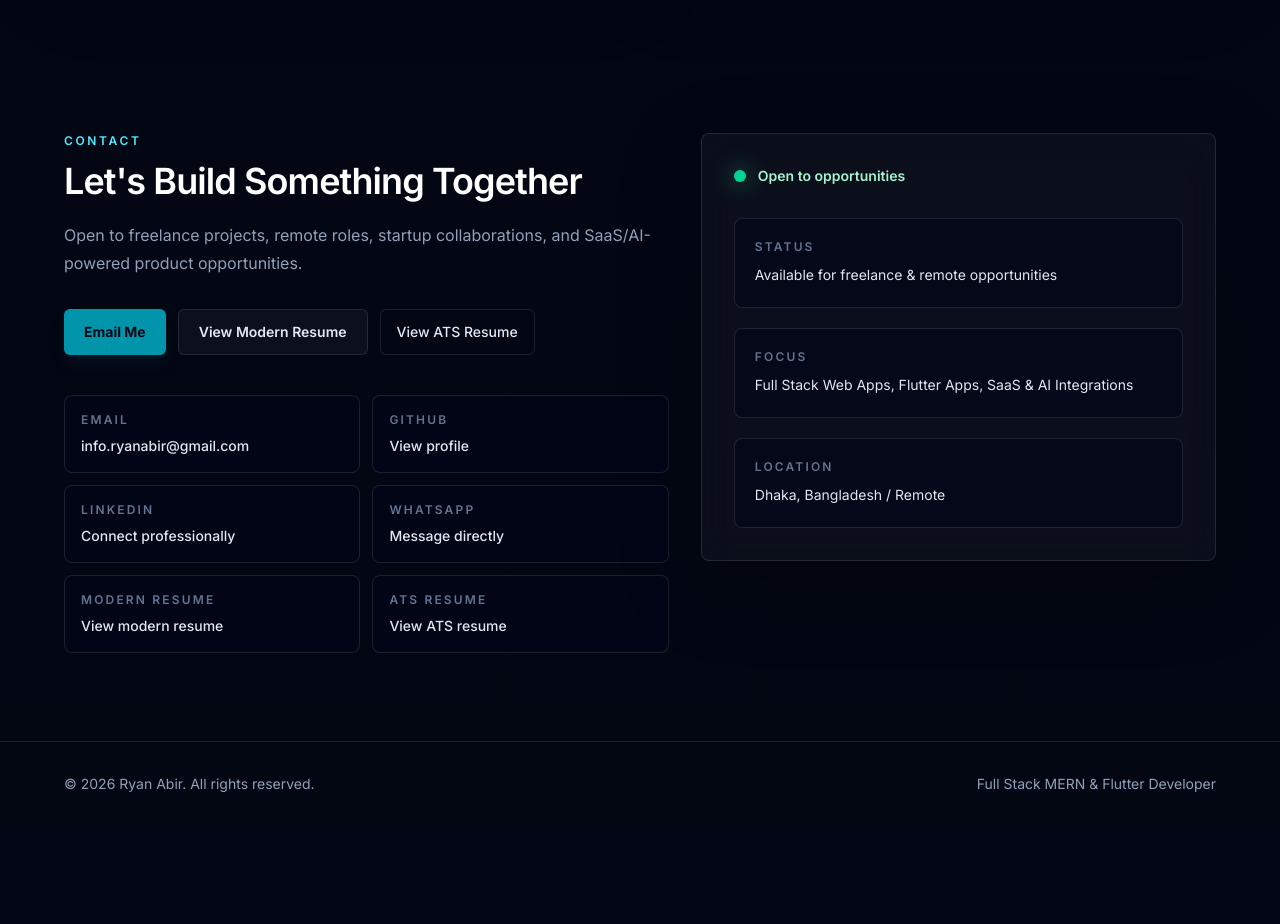
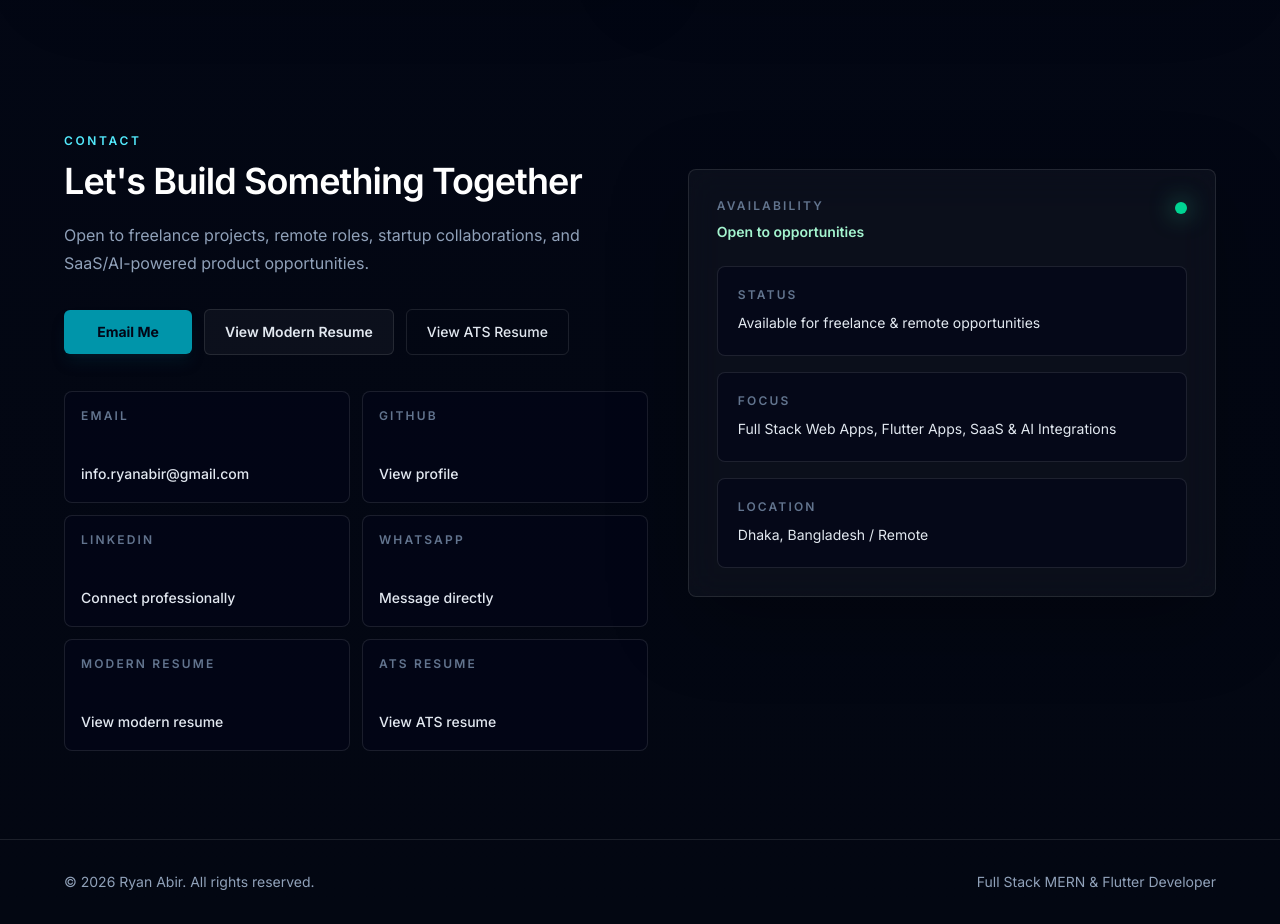
Before and after one commit to RyanAbir/RyanAbirPortfolio, a Next.js app: page / in a window 1280 px wide. Shown: the part 4280-5204 px from the top of the page. Before the commit the page ends 5106 px from the top, so only its background shows below. Built offline with nearby package versions, Linux system fonts and the light colour scheme.

Commit message:
Improve contact section alignment

```diff
--- a/components/Contact.tsx
+++ b/components/Contact.tsx
@@ -65,8 +65,8 @@ const availabilityDetails = [
 export default function Contact() {
   return (
     <section className="section-shell pb-20" id="contact">
-      <div className="grid gap-8 lg:grid-cols-[1.08fr_0.92fr] lg:items-start">
-        <div>
+      <div className="grid gap-8 lg:grid-cols-[1.05fr_0.95fr] lg:items-start lg:gap-10">
+        <div className="max-w-3xl">
           <p className="text-xs font-semibold uppercase tracking-[0.22em] text-cyan-300">
             Contact
           </p>
@@ -78,10 +78,10 @@ export default function Contact() {
             and SaaS/AI-powered product opportunities.
           </p>
 
-          <div className="mt-8 flex flex-col gap-3 sm:flex-row">
+          <div className="mt-8 flex flex-col gap-3 sm:flex-row sm:flex-wrap sm:items-center">
             <a
               aria-label="Email Ryan Abir"
-              className="btn-primary px-5 py-3 shadow-lg shadow-cyan-950/30"
+              className="btn-primary px-5 py-3 shadow-lg shadow-cyan-950/30 sm:min-w-32"
               href={`mailto:${email}`}
             >
               Email Me
@@ -97,7 +97,7 @@ export default function Contact() {
             </a>
             <a
               aria-label="View Ryan Abir ATS resume"
-              className="inline-flex items-center justify-center rounded-md border border-white/10 px-4 py-2.5 text-sm font-medium text-slate-300 transition hover:border-cyan-300/40 hover:bg-white/[0.04] hover:text-white"
+              className="inline-flex items-center justify-center rounded-md border border-white/10 px-5 py-3 text-sm font-medium text-slate-300 transition hover:border-cyan-300/40 hover:bg-white/[0.04] hover:text-white"
               href={ATS_RESUME_URL}
               rel="noopener noreferrer"
               target="_blank"
@@ -106,11 +106,11 @@ export default function Contact() {
             </a>
           </div>
 
-          <div className="mt-10 grid gap-3 sm:grid-cols-2">
+          <div className="mt-9 grid gap-3 sm:grid-cols-2">
             {contactMethods.map((method) => (
               <a
                 aria-label={`${method.label}: ${method.value}`}
-                className="rounded-lg border border-white/10 bg-slate-950/60 p-4 transition hover:border-cyan-300/30 hover:bg-white/[0.04]"
+                className="flex min-h-28 flex-col justify-between rounded-lg border border-white/10 bg-slate-950/60 p-4 transition hover:border-cyan-300/30 hover:bg-white/[0.04]"
                 href={method.href}
                 key={method.label}
                 rel={method.openInNewTab ? "noopener noreferrer" : undefined}
@@ -119,7 +119,7 @@ export default function Contact() {
                 <p className="text-xs font-semibold uppercase tracking-[0.18em] text-slate-500">
                   {method.label}
                 </p>
-                <p className="mt-2 text-sm font-medium text-slate-200">
+                <p className="mt-3 break-words text-sm font-medium leading-6 text-slate-200">
                   {method.value}
                 </p>
               </a>
@@ -127,18 +127,23 @@ export default function Contact() {
           </div>
         </div>
 
-        <aside className="glass-panel rounded-lg p-6 sm:p-8">
-          <div className="flex items-center gap-3">
-            <span className="h-3 w-3 rounded-full bg-emerald-400 shadow-[0_0_24px_rgba(52,211,153,0.8)]" />
-            <p className="text-sm font-semibold text-emerald-200">
-              Open to opportunities
-            </p>
+        <aside className="glass-panel rounded-lg p-6 sm:p-7 lg:mt-9">
+          <div className="flex items-start justify-between gap-4">
+            <div>
+              <p className="text-xs font-semibold uppercase tracking-[0.18em] text-slate-500">
+                Availability
+              </p>
+              <p className="mt-2 text-sm font-semibold text-emerald-200">
+                Open to opportunities
+              </p>
+            </div>
+            <span className="mt-1 h-3 w-3 shrink-0 rounded-full bg-emerald-400 shadow-[0_0_24px_rgba(52,211,153,0.8)]" />
           </div>
 
-          <div className="mt-8 space-y-5">
+          <div className="mt-6 grid gap-4">
             {availabilityDetails.map((detail) => (
               <div
-                className="rounded-lg border border-white/10 bg-slate-950/60 p-5"
+                className="rounded-lg border border-white/10 bg-slate-950/60 p-4 sm:p-5"
                 key={detail.label}
               >
                 <p className="text-xs font-semibold uppercase tracking-[0.18em] text-slate-500">
```
